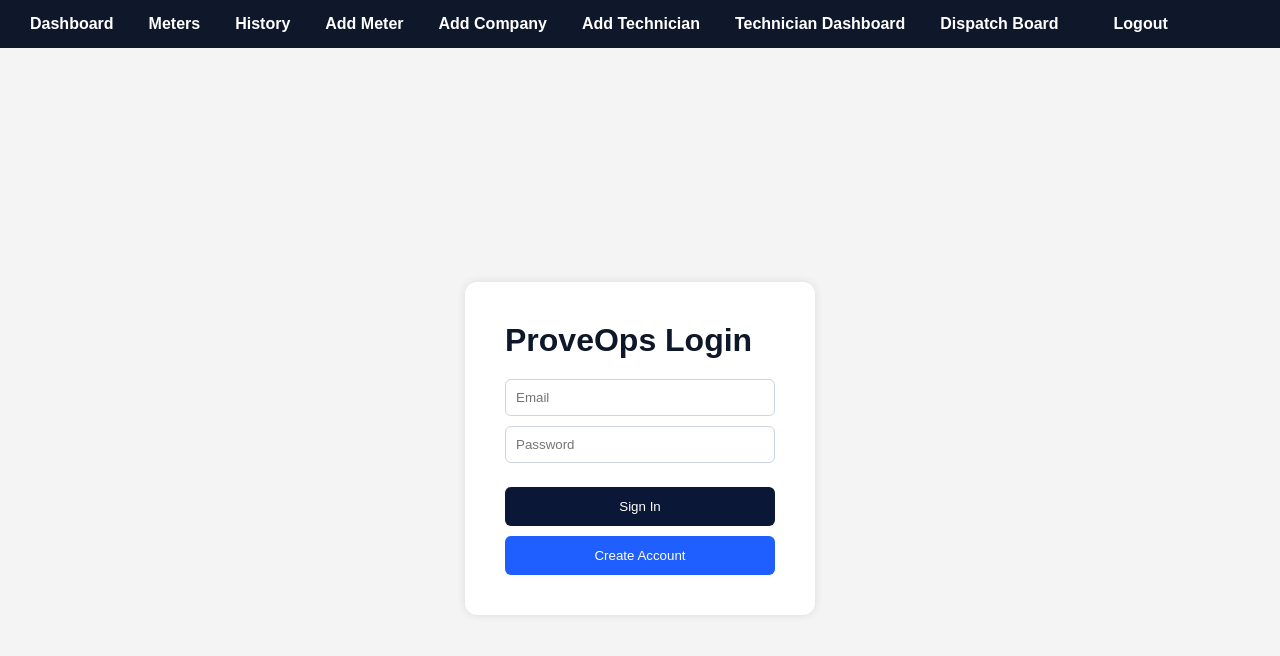
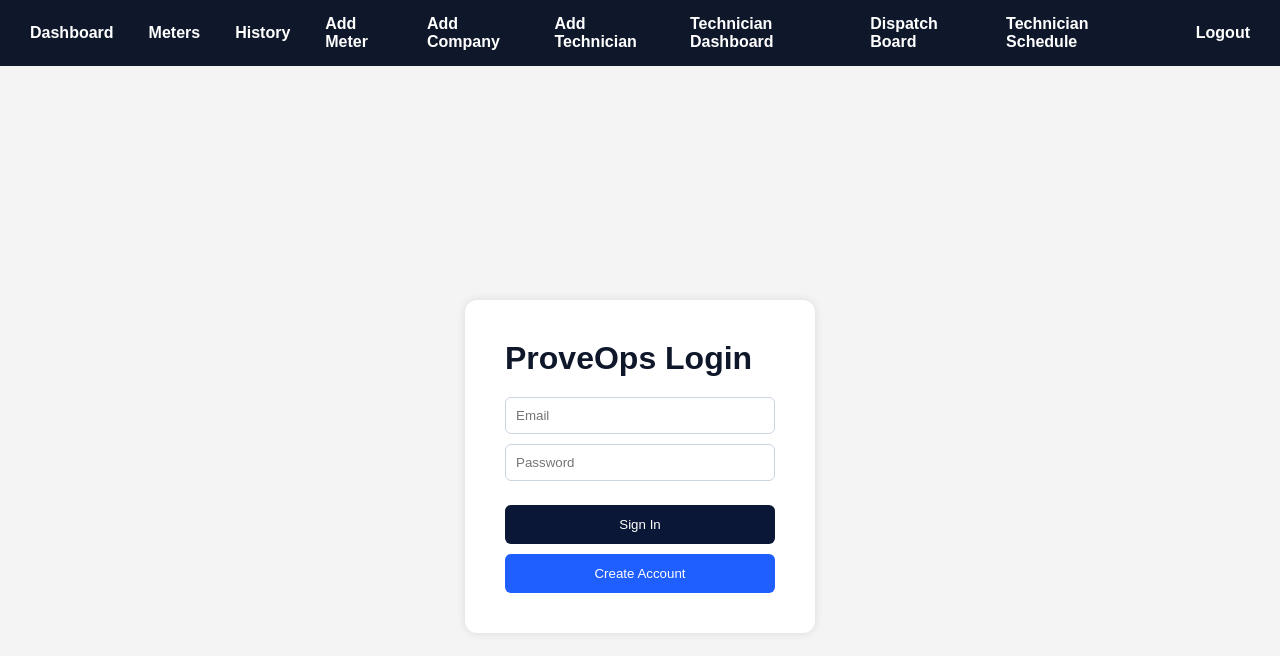
Before and after one commit to elmadison423/proveops, a Next.js app: page /login in a window 1280 px wide. Shown: the top 656 px of the page. Built offline with nearby package versions, Linux system fonts and the light colour scheme; no server answers.

Commit message:
Added technician schedule navigation

```diff
--- a/src/app/layout.js
+++ b/src/app/layout.js
@@ -134,6 +134,18 @@
   Dispatch Board
 
 </Link>
+<Link
+  href="/technician-schedule"
+  style={{
+    color: 'white',
+    marginRight: '20px',
+    textDecoration: 'none',
+  }}
+>
+
+  Technician Schedule
+
+</Link>
           <Link
             href="/login"
             style={{
```
